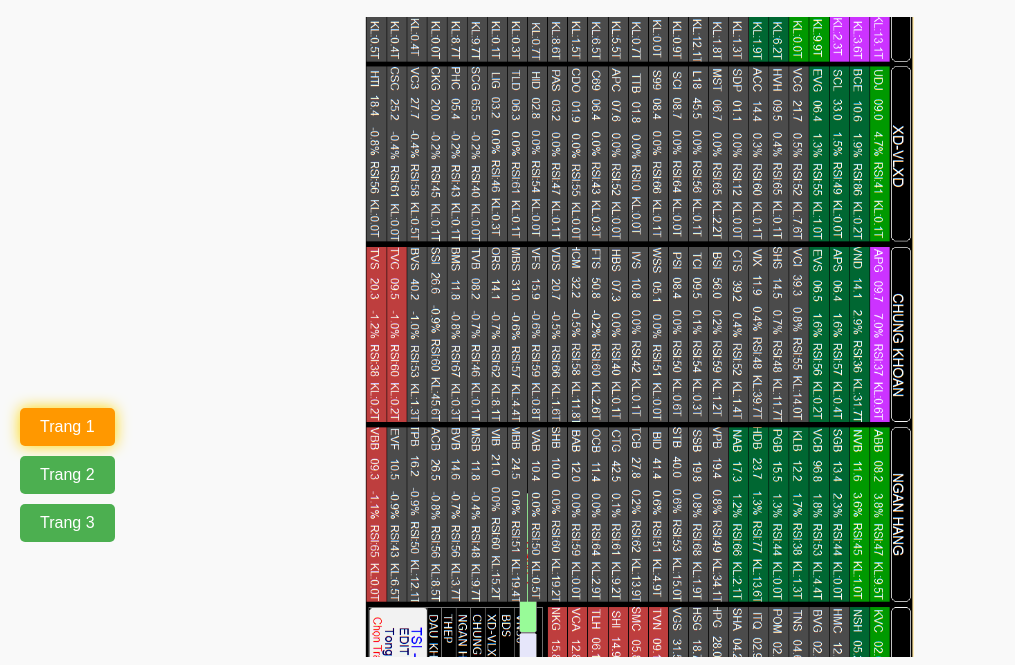
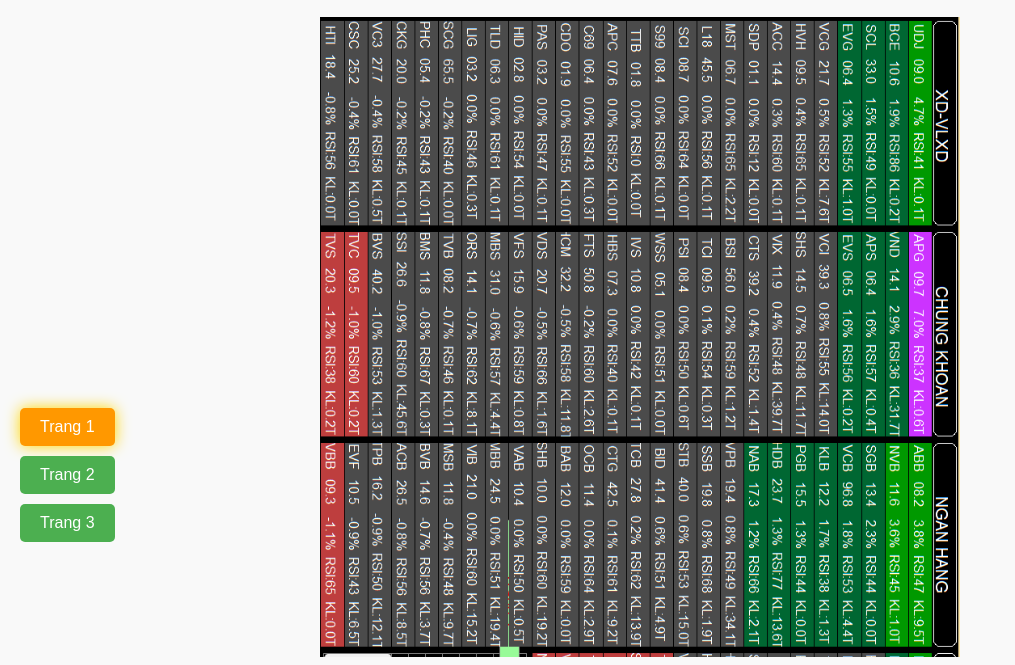
Before and after one commit to Huuphuoc1984/tonghop, a plain HTML site: page index.html in a window 1280 px wide. Shown: the part 228-893 px from the top of the page, without its empty margins (0-1015 px from the left). Drawn offline with Linux system fonts and the light colour scheme.

Commit message:
Add files via upload

```diff
--- a/index.html
+++ b/index.html
@@ -32,9 +32,9 @@
         }
 
         img {
-            max-width: 100%;
-            max-height: 100%;
-            object-fit: contain;
+            width: 100%;
+            height: 100%;
+            object-fit: cover;
             transform: rotate(90deg);
         }
 
```
